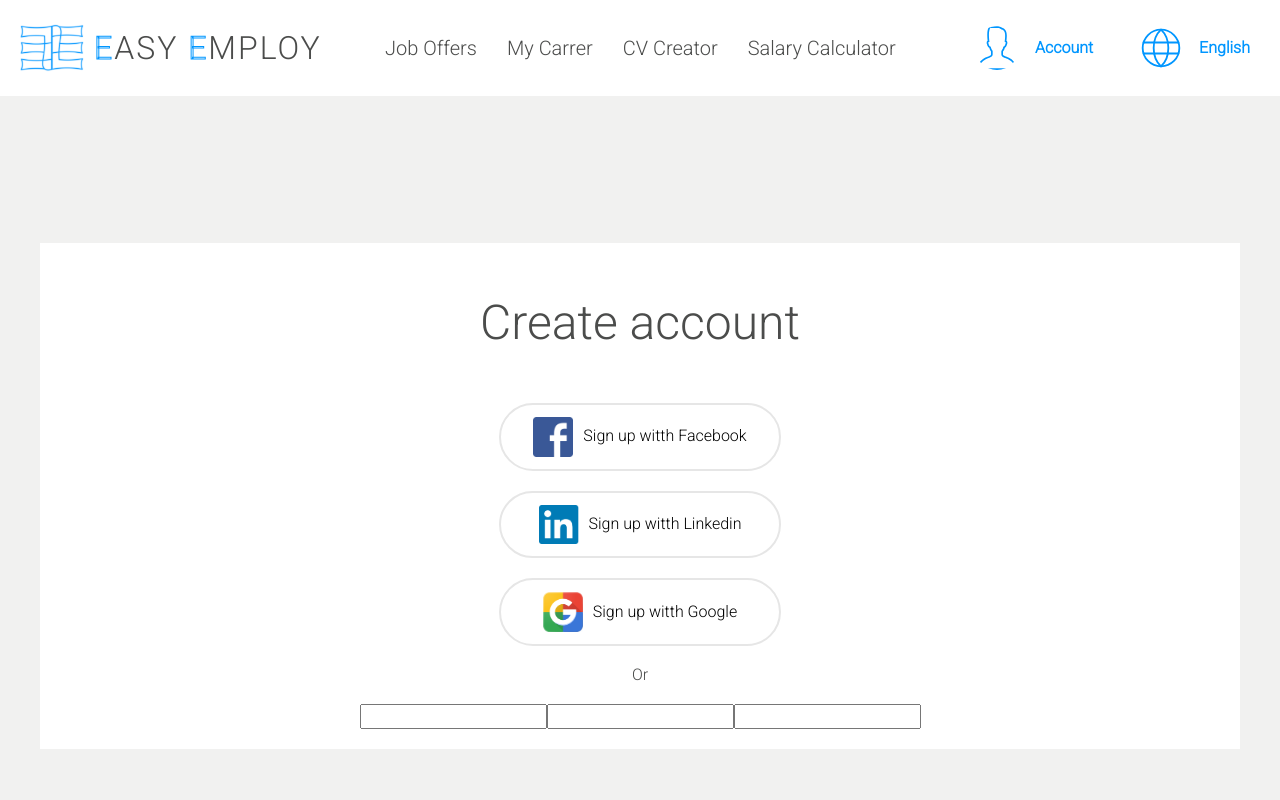
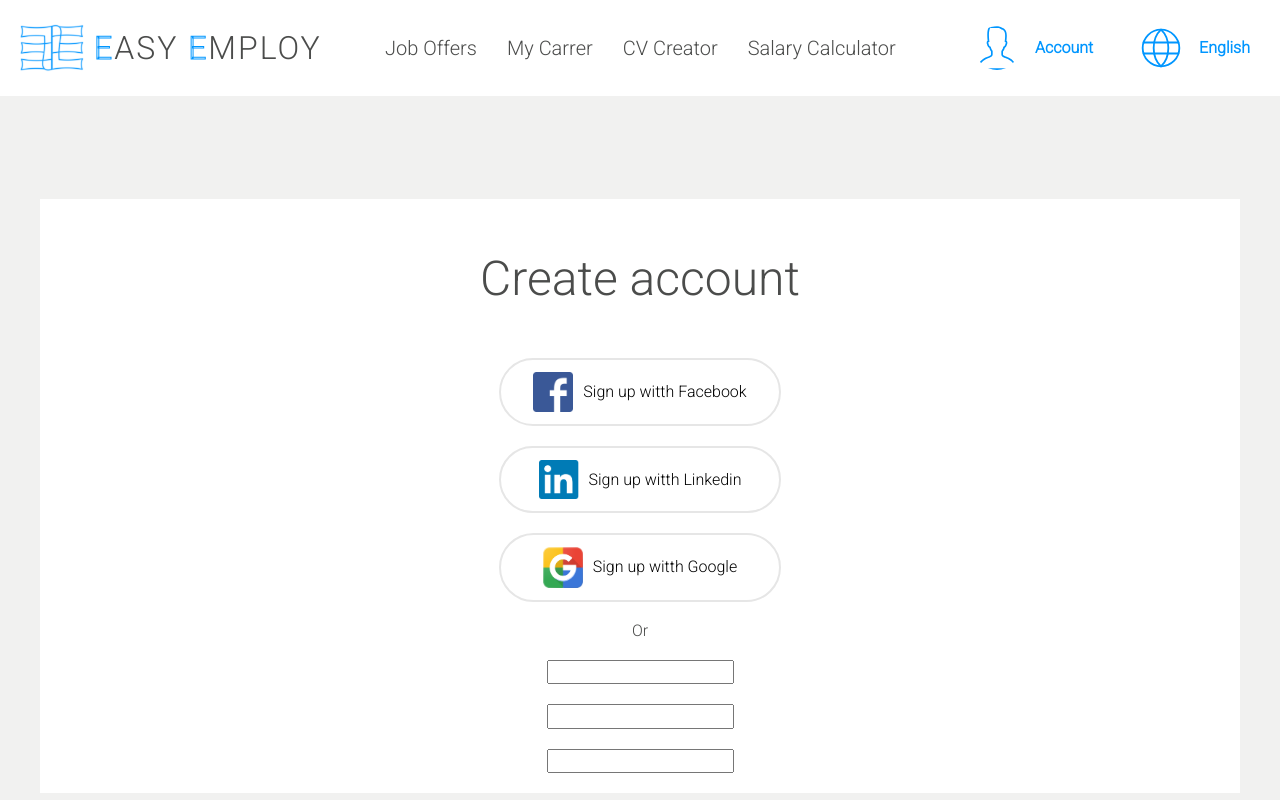
Before and after one commit to mizdebski77/Easy-Employ, a React (Create React App) app: page /Register in a window 1280 px wide. Shown: the top 800 px of the page. Built offline with nearby package versions, Linux system fonts and the light colour scheme.

Commit message:
Label element to styled register added

```diff
--- a/src/features/Register/styledRegister.ts
+++ b/src/features/Register/styledRegister.ts
@@ -65,9 +65,14 @@ export const Span = styled.span`
 `;
 
 export const Form = styled.form`
+    display: flex;
+    flex-direction: column;
+    gap: 20px;
+`;
+
+export const Label = styled.label`
 
 `;
-
 export const Input = styled.input`
 
 `;
@@ -77,8 +82,8 @@ export const InformationSpan = styled.span`
 
 `;
 
-export const InformationSpanColor = styled.span`
-
+export const SpanColor = styled.span`
+    color: red;
 `;
 
 export const CreateAccountButton = styled.button`
```
